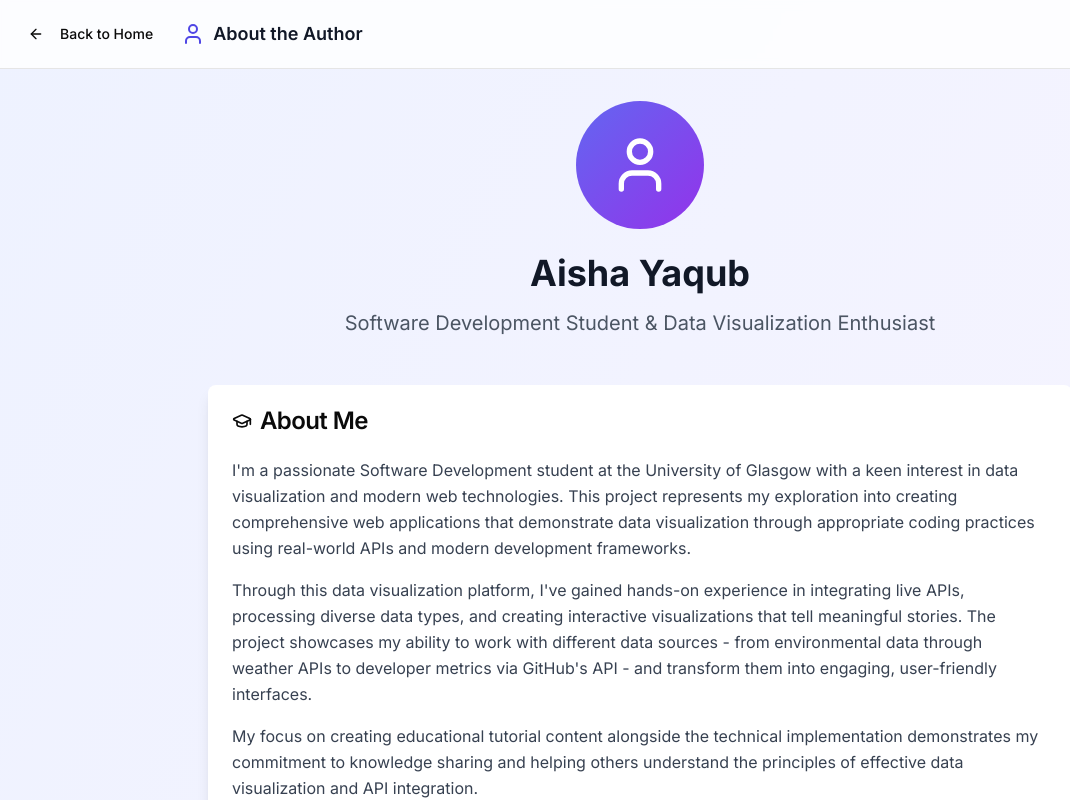
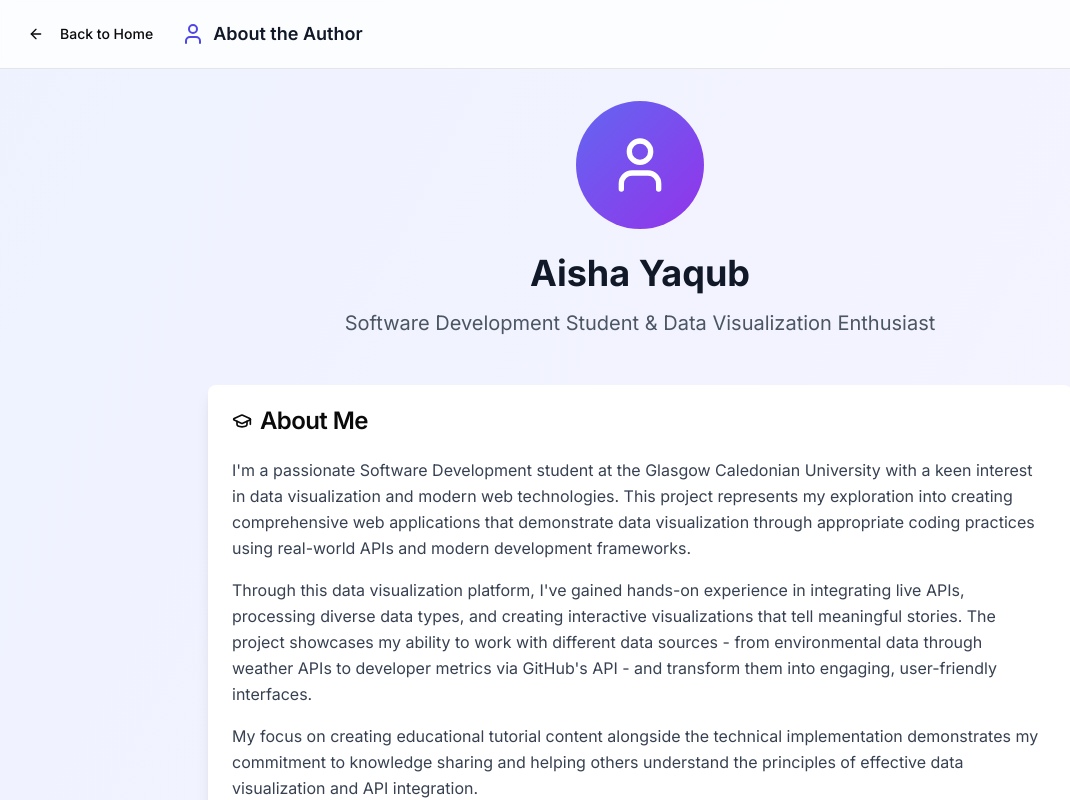
Before and after one commit to SaadIlyas14/your-DataViz-Pro, a Next.js app: page /author in a window 1280 px wide. Shown: the top 800 px of the page, without its empty margins (0-1070 px from the left). Built offline with nearby package versions, Linux system fonts and the light colour scheme.

Commit message:
Update page.tsx

```diff
--- a/app/author/page.tsx
+++ b/app/author/page.tsx
@@ -46,7 +46,7 @@ export default function AuthorPage() {
           </CardHeader>
           <CardContent className="space-y-4">
             <p className="text-gray-700 leading-relaxed">
-              I'm a passionate Software Development student at the University of Glasgow with a keen interest in data
+              I'm a passionate Software Development student at the Glasgow Caledonian University with a keen interest in data
               visualization and modern web technologies. This project represents my exploration into creating
               comprehensive web applications that demonstrate data visualization through appropriate coding practices
               using real-world APIs and modern development frameworks.
```
